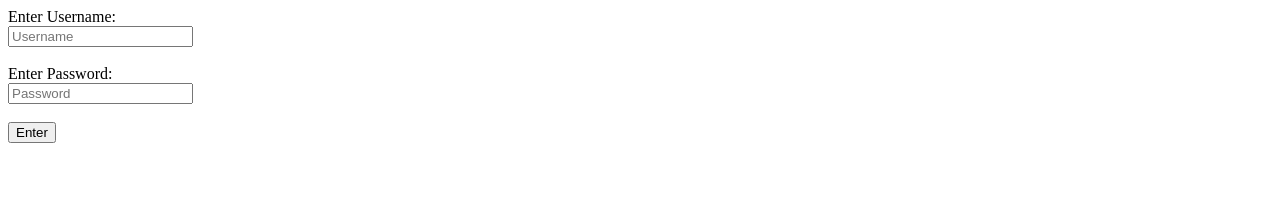
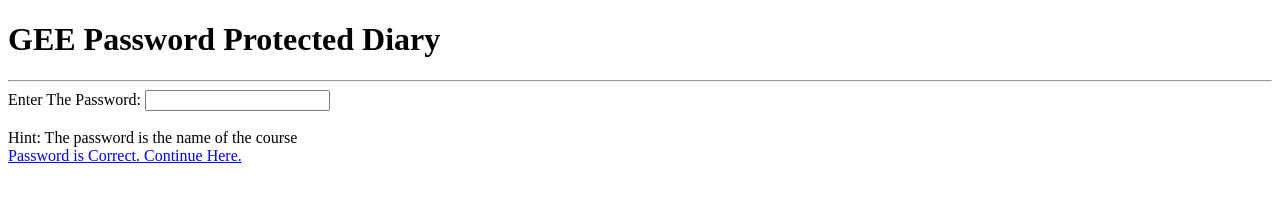
Before and after one commit to emilyzelkowicz/1_GEE3, a website: page login/static/login.html in a window 1280 px wide. Drawn offline with Linux system fonts and the light colour scheme.

Commit message:
final login html

```diff
--- a/login/static/login.html
+++ b/login/static/login.html
@@ -1,17 +1,25 @@
 <!DOCTYPE html>
-<html>
-  <head>
-	<title>Example Login Form</title>
-  </head>
-  <body>
-	<form action="//members.osiolabs.com/login" method="post">
-  	<!-- user enters their username and password-->
-  	Enter Username:<br>
-  	<input type="text" name="username" placeholder="Username" required><br><br>
-  	Enter Password:<br>
-  	<input type="password" name="password" placeholder="Password" required><br><br>
-  	<!-- enter button takes the user to the next page -->
-  	<input type="submit" value="Enter">
-	</form>
-  </body>
+<html lang="en">
+<head>
+    <title> Log In to Diary </title>
+    <meta charset="UTF-8">
+    <link rel="stylesheet" href="login.css" type="text/css">
+    <script src="login.js"></script>
+    <title>Login Page</title>
+</head>
+<body>
+    <div id="content">
+        <h1>GEE Password Protected Diary</h1>
+        <hr />
+       <label>
+           Enter The Password:
+             <input name="password" id="password" type="password" onkeyup='checkPassword();' />
+         </label>
+        <br>
+        <br/>
+        Hint: The password is the name of the course
+
+    </div>
+        <div id="hidden"> <a href="diary.html">Password is Correct. Continue Here. </a> </div>
+</body>
 </html>
```
